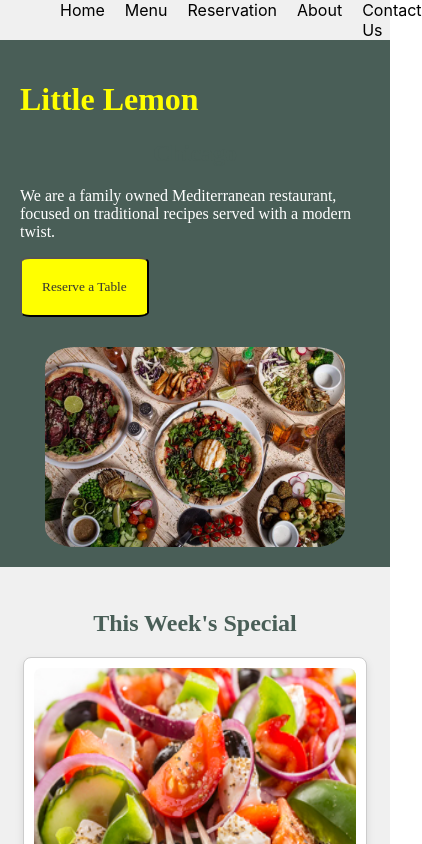
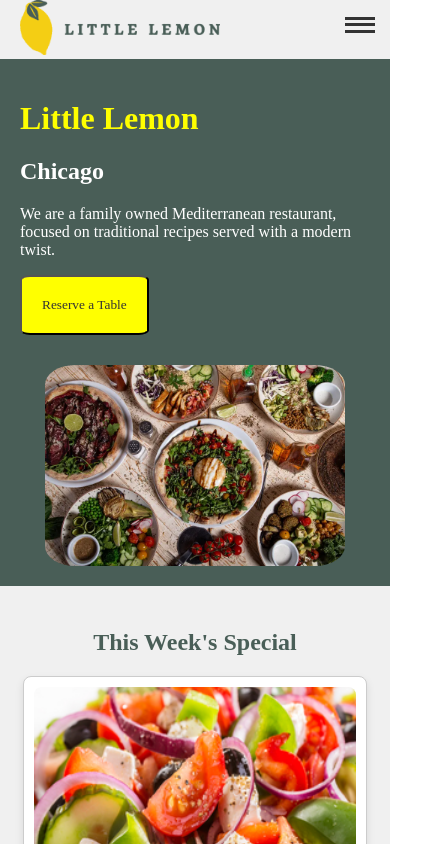
Before and after one commit to rishabhdwivedii/little-lemon-restaurant, a React (Create React App) app: page / in a window 390 px wide. Shown: the top 844 px of the page, 422 px wide, since content can reach past the window. Built offline with nearby package versions, Linux system fonts and the light colour scheme.

Commit message:
Improved responsiveness, added hamburger navigation menu and scrolling with react-burger-menu and react-scroll

```diff
--- a/package.json
+++ b/package.json
@@ -7,8 +7,11 @@
     "@testing-library/react": "^13.4.0",
     "@testing-library/user-event": "^13.5.0",
     "react": "^18.2.0",
+    "react-burger-menu": "^3.0.9",
     "react-dom": "^18.2.0",
+    "react-router-dom": "^6.14.2",
     "react-scripts": "5.0.1",
+    "react-scroll": "^1.8.9",
     "web-vitals": "^2.1.4"
   },
   "scripts": {
--- a/src/App.js
+++ b/src/App.js
@@ -1,4 +1,5 @@
 import './App.css';
+import { BrowserRouter as Router, Route, Routes } from "react-router-dom";
 import Header from './components/Header';
 import About from './components/About';
 import Menu from './components/Menu';
@@ -9,7 +10,16 @@
 function App() {
   return (
     <>
+      <Router>
       <Header />
+      <Routes>
+        <Route path="/" exact component={Intro} />
+        <Route path="/Menu" component={Menu} />
+        <Route path="/Intro" component={Intro} />
+        <Route path="/About" component={About} />
+        <Route path="/Contact" component={Footer} />
+        </Routes>
+      </Router>
       <Intro />
       <Menu />
       <Testimonial />
--- a/src/components/About.js
+++ b/src/components/About.js
@@ -3,6 +3,7 @@
 
 function About() {
     return (
+      <div className='about'>
       <div className="about-container">
         <div className="about-content">
           <h1>Little Lemon</h1>
@@ -11,6 +12,7 @@
         </div>
         <img src={foodImage} alt="Food" className="food-image" />
       </div>
+      </div>
            );
     };
 
--- a/src/components/Footer.js
+++ b/src/components/Footer.js
@@ -3,31 +3,11 @@
 
 const Footer = () => {
   return (
+    <div className='contact'>
     <footer className="footer-container">
       <div className="footer-item">
         {/* Footer image */}
         <img src={footerImage} alt="Footer" />
-      </div>
-      <div className="footer-item">
-        {/* Navigation */}
-        <h3>Navigation</h3>
-        <ul>
-          <li>
-            <a href="/">Home</a>
-          </li>
-          <li>
-            <a href="/about">About</a>
-          </li>
-          <li>
-            <a href="/menu">Menu</a>
-          </li>
-          <li>
-            <a href="/reservation">Reservation</a>
-          </li>
-          <li>
-            <a href="/order">Order Online</a>
-          </li>
-        </ul>
       </div>
       <div className="footer-item">
         {/* Contact */}
@@ -44,6 +24,7 @@
         <p>Instagram: instagram.com/example</p>
       </div>
     </footer>
+    </div>
   );
 };
 
--- a/src/components/Header.css
+++ b/src/components/Header.css
@@ -28,3 +28,76 @@
 li {
   margin-left: 20px;
 }
+
+/* Hide the desktop navigation on mobile view */
+@media (max-width: 768px) {
+  .desktop-nav {
+    display: none;
+  }
+
+  /* Styles for the burger icon and close button */
+  .burger-icon,
+  .close-button {
+    display: flex;
+    flex-direction: column;
+    cursor: pointer;
+    justify-content: space-around;
+    width: 30px;
+    height: 20px;
+    padding: 5px;
+    position: fixed;
+    top: 10px;
+    right: 10px;
+    z-index: 999; /* Make sure it appears above other content */
+  }
+
+  .bar {
+    width: 100%;
+    height: 3px;
+    background-color: #333;
+    transition: 0.3s;
+  }
+
+  /* Styles to animate the burger icon on menu open */
+  .change {
+    background-color: #fff;
+  }
+
+  /* Close button styles */
+  .close-button {
+    position: fixed;
+    top: 10px;
+    right: 10px;
+    font-size: 24px;
+    color: #333;
+    z-index: 999; /* Make sure it appears above other content */
+  }
+
+  /* Adjust the menu styles to take full screen height */
+  .bm-menu-wrap {
+    top: 0;
+    height: 100%;
+  }
+
+  .bm-menu {
+    background-color: #f0f0f0;
+    padding: 2.5em 1.5em;
+    font-size: 1.15em;
+  }
+
+  .bm-menu a {
+    display: block;
+    padding: 0.8em;
+    color: #333;
+    text-decoration: none;
+  }
+
+  .bm-menu a:hover {
+    color: #000;
+  }
+}
+
+/* Styles for the regular navigation (desktop) */
+.desktop-nav {
+  position: relative;
+}
--- a/src/components/Header.js
+++ b/src/components/Header.js
@@ -1,20 +1,56 @@
-import React from 'react';
+import React, { useState } from 'react';
 import './Header.css';
 import logo from '../assets/logo.png';
+import { Link } from "react-scroll";
+import { slide as Menu } from 'react-burger-menu';
 
 const Header = () => {
+  const [menuOpen, setMenuOpen] = useState(false);
+
+  const handleMenuStateChange = (state) => {
+    setMenuOpen(state.isOpen);
+  };
+
+  const closeMenu = () => {
+    setMenuOpen(false);
+  };
+
   return (
     <header className="header">
       <div className="logo-container">
         <img src={logo} alt="Logo" className="logo" />
       </div>
-      <nav>
+      {/* Burger Icon */}
+      <div className="burger-icon" onClick={() => setMenuOpen(!menuOpen)}>
+        <div className={`bar ${menuOpen ? 'change' : ''}`}></div>
+        <div className={`bar ${menuOpen ? 'change' : ''}`}></div>
+        <div className={`bar ${menuOpen ? 'change' : ''}`}></div>
+      </div>
+
+      {/* Close Button */}
+      {menuOpen && (
+        <div className="close-button" onClick={closeMenu}>
+          <span>&times;</span>
+        </div>
+      )}
+
+      {/* Burger Menu */}
+      <Menu right isOpen={menuOpen} onStateChange={handleMenuStateChange}>
+        <Link to="home" smooth={true} duration={500} onClick={closeMenu}>Home</Link>
+        <Link to="menu" smooth={true} duration={500} onClick={closeMenu}>Menu</Link>
+        <Link to="intro" smooth={true} duration={500} onClick={closeMenu}>Reservation</Link>
+        <Link to="about" smooth={true} duration={500} onClick={closeMenu}>About</Link>
+        <Link to="contact" smooth={true} duration={500} onClick={closeMenu}>Contact Us</Link>
+      </Menu>
+
+      {/* Regular Navigation */}
+      <nav className="desktop-nav">
         <ul>
-          <li>Home</li>
-          <li>Menu</li>
-          <li>Reservation</li>
-          <li>About</li>
-          <li>Contact Us</li>
+          <li><Link to="home" smooth={true} duration={500}>Home</Link></li>
+          <li><Link to="menu" smooth={true} duration={500}>Menu</Link></li>
+          <li><Link to="intro" smooth={true} duration={500}>Reservation</Link></li>
+          <li><Link to="about" smooth={true} duration={500}>About</Link></li>
+          <li><Link to="contact" smooth={true} duration={500}>Contact Us</Link></li>
         </ul>
       </nav>
     </header>
--- a/src/components/Intro.js
+++ b/src/components/Intro.js
@@ -14,10 +14,11 @@
     setIsReservationOpen(false);
   };
     return (
+      <div className='intro'>
       <div className="intro-container">
         <div className="intro-content">
           <h1>Little Lemon</h1>
-          <div className='color-white'>
+          <div className="color-white">
           <h2>Chicago</h2>
           <p>We are a family owned Mediterranean restaurant, focused on traditional recipes served with a modern twist.</p>
           </div>
@@ -27,6 +28,7 @@
         </div>
         <img src={foodImage} alt="Food" className="food-image" />
       </div>
+      </div>
            );
     };
 
--- a/src/components/Menu.css
+++ b/src/components/Menu.css
@@ -4,7 +4,7 @@
   background-color: #f0f0f0;
 }
 
-h2 {
+.menu-heading {
   text-align: center;
   font-family: 'Markazi Text', serif;
   font-weight: bold;
--- a/src/components/Menu.js
+++ b/src/components/Menu.js
@@ -27,8 +27,9 @@
   ];
 
   return (
+    <div className='menu'>
     <div className='menu-cont'>
-      <h2>This Week's Special</h2>
+      <h2 className='menu-heading'>This Week's Special</h2>
       <div className="menu-container">
         {dishes.map((dish, index) => (
           <div className="card" key={index}>
@@ -45,6 +46,7 @@
         ))}
       </div>
     </div>
+    </div>
   );
 }
 
```
Also changed, not shown: 1 other file (tests, documents, lock files or other folders).
